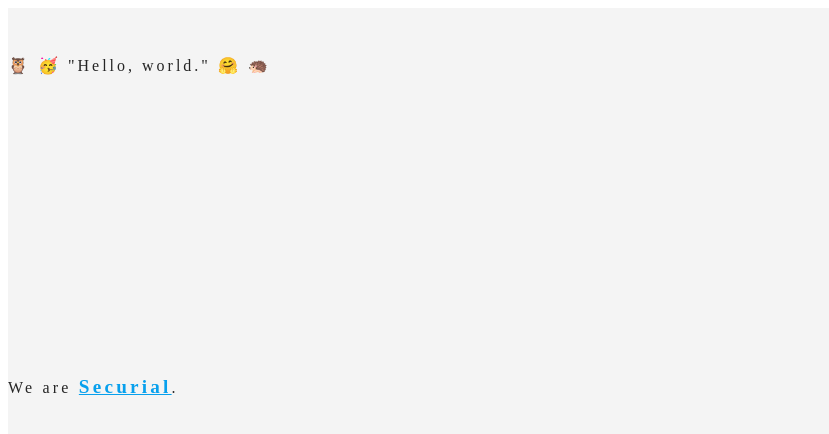
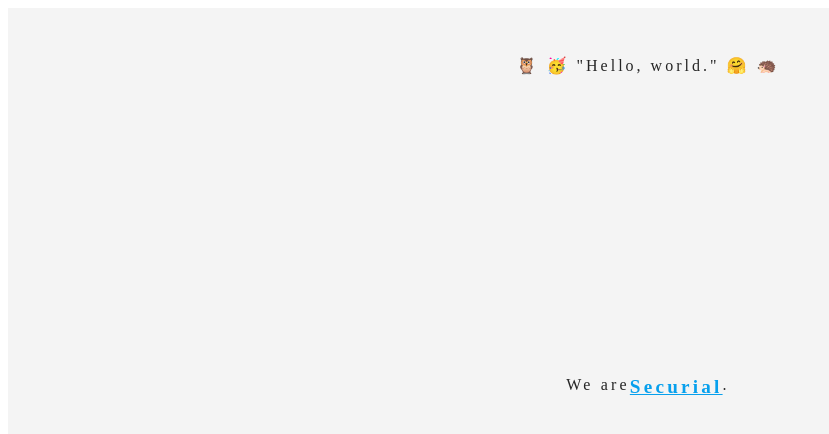
Before and after one commit to scqrinc/scqrnet.github.io, a plain HTML site: page index.html in a window 1280 px wide. Shown: the whole page, without its empty margins (0-829 px from the left). Drawn offline with Linux system fonts and the light colour scheme.

Commit message:
Update index.html

```diff
--- a/index.html
+++ b/index.html
@@ -38,6 +38,12 @@
     to   { opacity: 1; }
   }
 
+  .d-flex-center-start {
+    display: flex;
+    justify-content: center;
+    align-items: flex-start;
+  }
+
   .hello-world {
     width: 100%;
     height: 40%;
@@ -65,10 +71,10 @@
 
 <body>
   <div class="container">
-    <div class="hello-world d-flex-center">
+    <div class="hello-world d-flex-center-start">
     🦉 🥳 "Hello, world." 🤗 🦔
     </div>
-    <div class="we-are d-flex-center">
+    <div class="we-are d-flex-center-start">
     We are <a class="sequrial"><h1>Securial</h1></a>.
     </div>
   </div>
```
